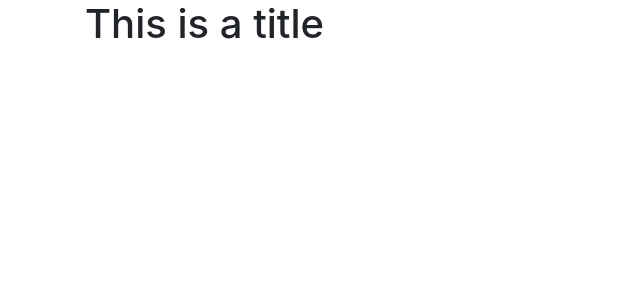
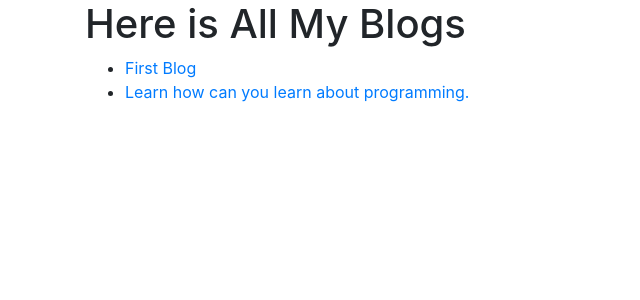
Before and after one commit to Sahinur-Salafee/simple-blog, a PHP site: page / in a window 1280 px wide. Shown: the top 300 px of the page, without its empty margins (0-640 px from the left). Run offline with PHP 8.4, Linux system fonts and the light colour scheme.

Commit message:
File structured.

```diff
--- a/index.php
+++ b/index.php
@@ -3,7 +3,15 @@
 <div class="container">
     <div class="row">
         <div class="col-md-12 col-lg-12 col-sm-12">
-            <h1>This is a title</h1>
+            <h1>Here is All My Blogs</h1>
+            <ul>
+                <li>
+                    <a href="views/single.view.php">First Blog</a>
+                </li>
+                <li>
+                    <a href="views/single.view.php">Learn how can you learn about programming.</a>
+                </li>
+            </ul>
         </div>
     </div>
 </div>
--- /dev/null
+++ b/views/single.view.php
@@ -0,0 +1,5 @@
+<?php
+    require 'partials/header.php';
+    require './../controllers/single.php';
+    require 'partials/footer.php';
+?>
```
Also changed, not shown: controllers/single.php (added, +12 -0 lines).
